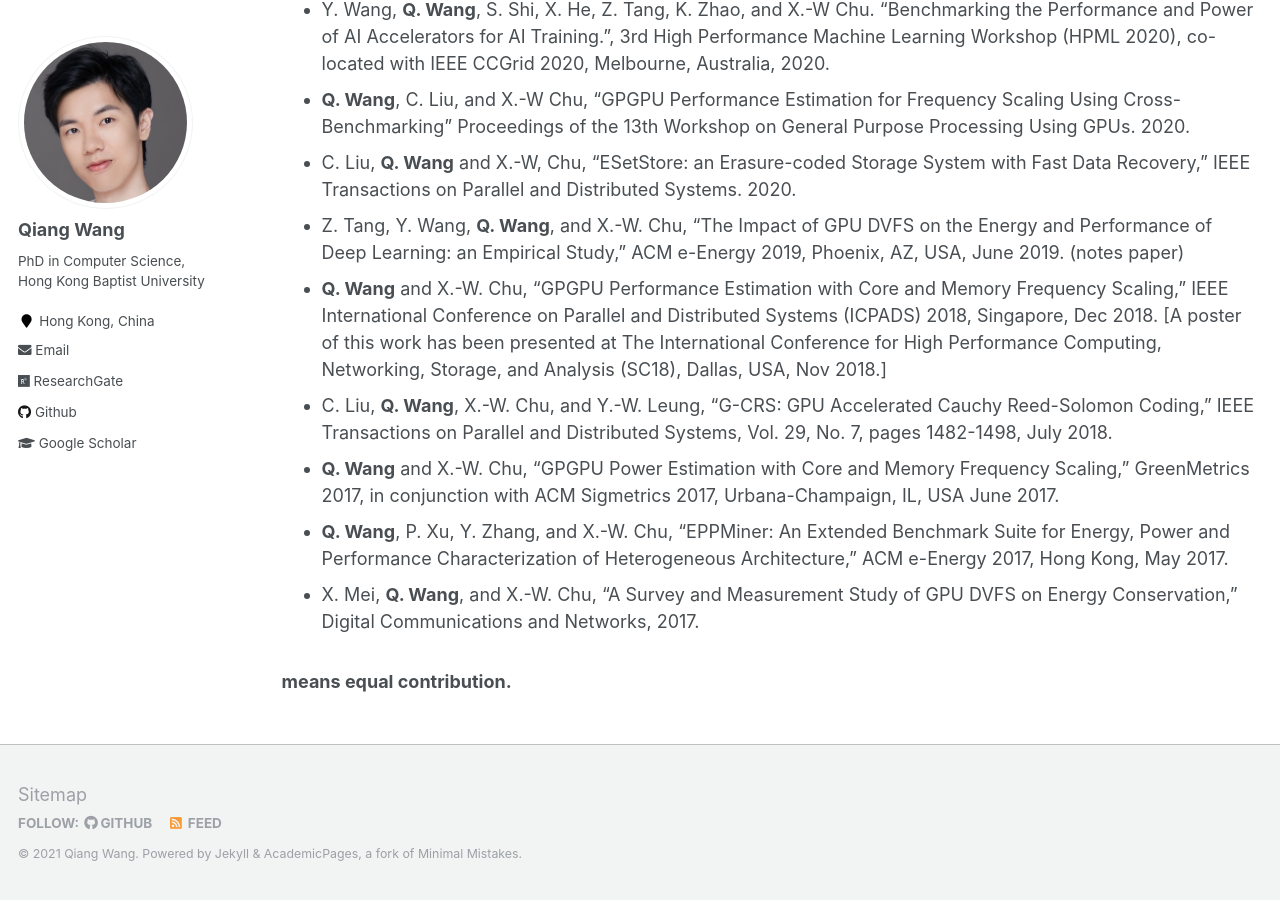
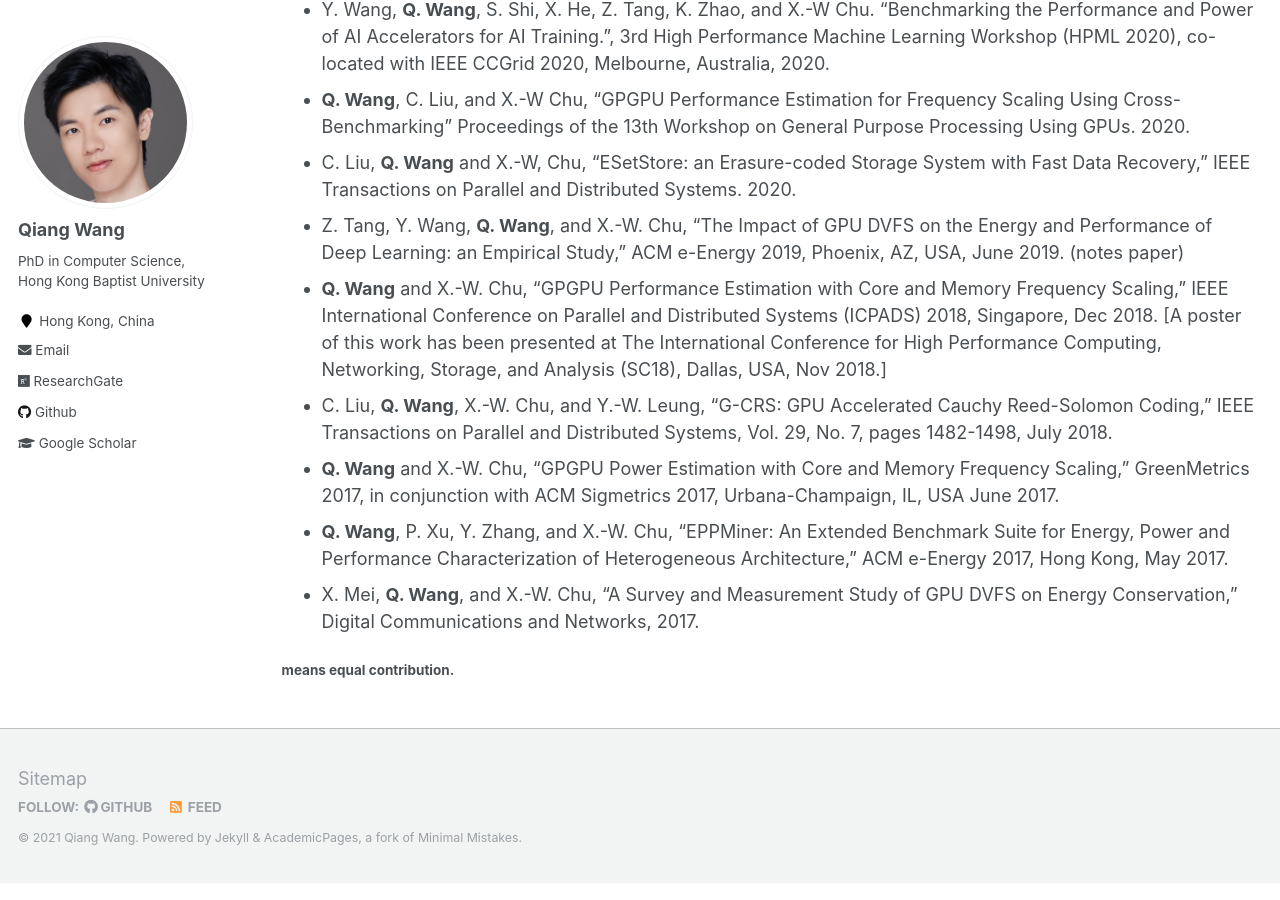
Before and after one commit to blackjack2015/blackjack2015.github.io, a Jekyll site: the page built from _pages/publications.md, in a window 1280 px wide and 900 px high, scrolled down 1401 px. Built offline with Jekyll 4.4.1, drawn with Linux system fonts in a browser that asks for light colours.

```diff
--- a/_pages/publications.md
+++ b/_pages/publications.md
@@ -46,4 +46,4 @@ author_profile: true
 + **Q. Wang**, P. Xu, Y. Zhang, and X.-W. Chu, "EPPMiner: An Extended Benchmark Suite for Energy, Power and Performance Characterization of Heterogeneous Architecture," ACM e-Energy 2017, Hong Kong, May 2017.
 + X. Mei, **Q. Wang**, and X.-W. Chu, "A Survey and Measurement Study of GPU DVFS on Energy Conservation," Digital Communications and Networks, 2017.
 
-###  means equal contribution.
+####  means equal contribution.
```
